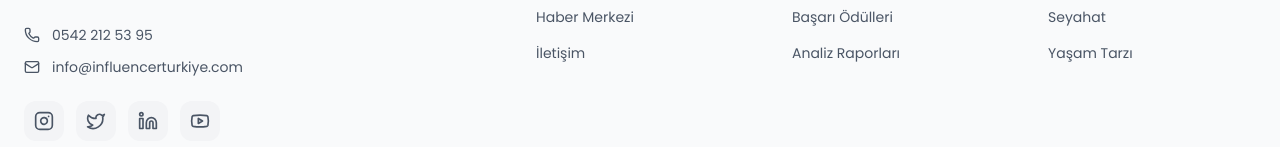
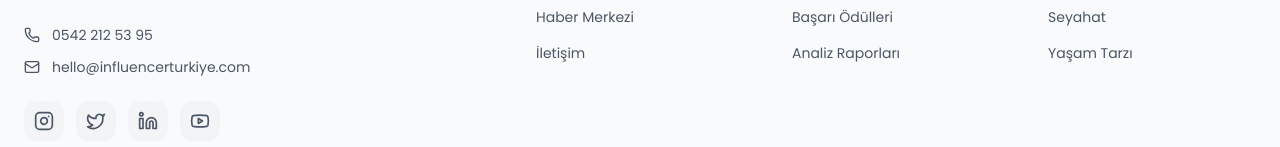
Before and after one commit to sabahattinm/influencerturkiye, a React (Vite) app: page / in a window 1280 px wide. Shown: the part 3527-3674 px from the top of the page. Built offline with nearby package versions, Linux system fonts and the light colour scheme; no server answers.

Commit message:
chore: Update email address from info@ to hello@
- Change all email addresses from info@influencerturkiye.com to hello@influencerturkiye.com
- Updated in ContactPage, Footer, ContactSection, and KVKKPage components

```diff
--- a/src/components/ContactSection.jsx
+++ b/src/components/ContactSection.jsx
@@ -236,7 +236,7 @@
                 </div>
                 <div>
                   <h4 className="text-gray-900 font-semibold">E-posta</h4>
-                  <p className="text-gray-600">info@influencerturkiye.com</p>
+                  <p className="text-gray-600">hello@influencerturkiye.com</p>
                 </div>
               </div>
             </div>
--- a/src/components/Footer.jsx
+++ b/src/components/Footer.jsx
@@ -66,11 +66,11 @@
                 <span>0542 212 53 95</span>
               </a>
               <a
-                href="mailto:info@influencerturkiye.com"
+                href="mailto:hello@influencerturkiye.com"
                 className="flex items-center gap-3 text-gray-600 hover:text-red-600 transition-colors text-sm"
               >
                 <Mail className="w-4 h-4" />
-                <span>info@influencerturkiye.com</span>
+                <span>hello@influencerturkiye.com</span>
               </a>
             </div>
 
--- a/src/pages/ContactPage.jsx
+++ b/src/pages/ContactPage.jsx
@@ -24,7 +24,7 @@
       title: "E-posta",
       content: "hello@influencerturkiye.com",
       color: "#B91C1C",
-      link: "mailto:info@influencerturkiye.com"
+      link: "mailto:hello@influencerturkiye.com"
     },
     {
       icon: Clock,
--- a/src/pages/KVKKPage.jsx
+++ b/src/pages/KVKKPage.jsx
@@ -146,8 +146,8 @@
             </p>
             <p>
               <strong>E-posta:</strong>{' '}
-              <a href="mailto:info@influencerturkiye.com" className="text-red-600 hover:text-red-700">
-                info@influencerturkiye.com
+              <a href="mailto:hello@influencerturkiye.com" className="text-red-600 hover:text-red-700">
+                hello@influencerturkiye.com
               </a>
             </p>
           </div>
```
